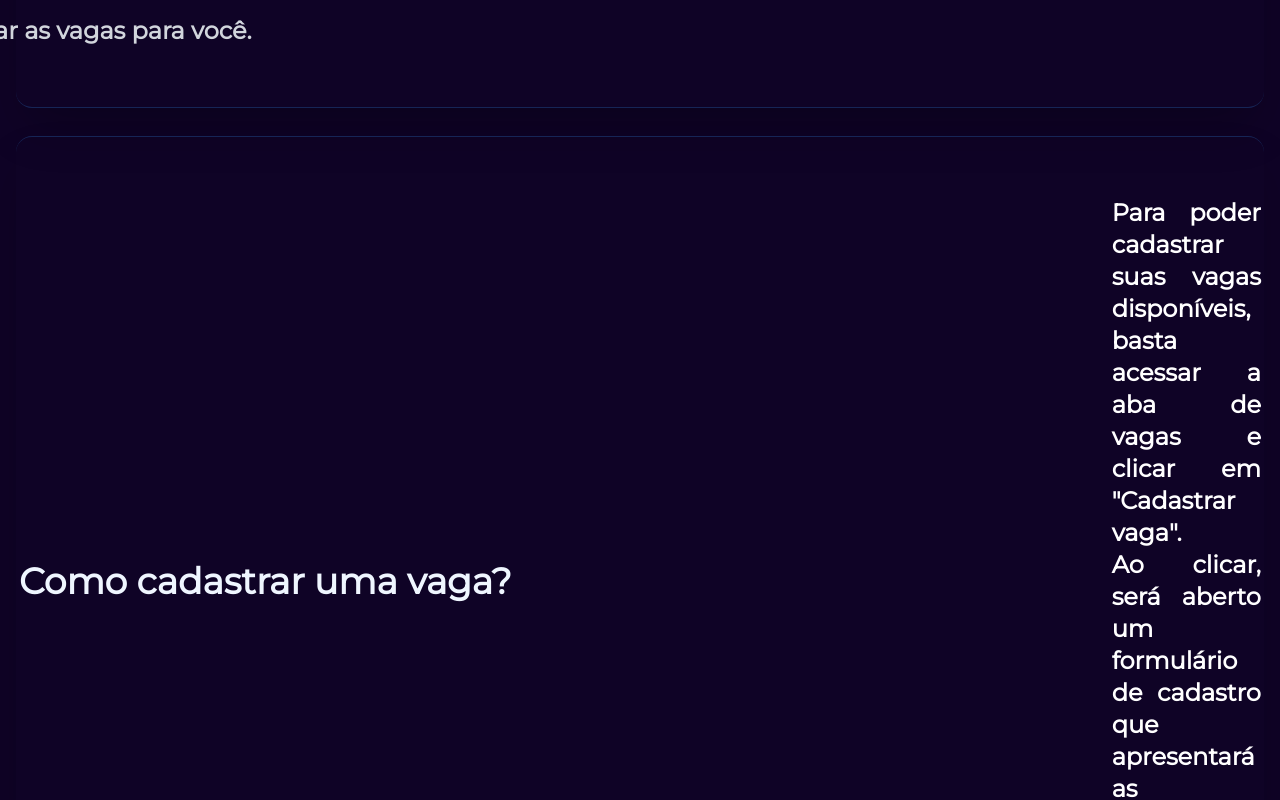
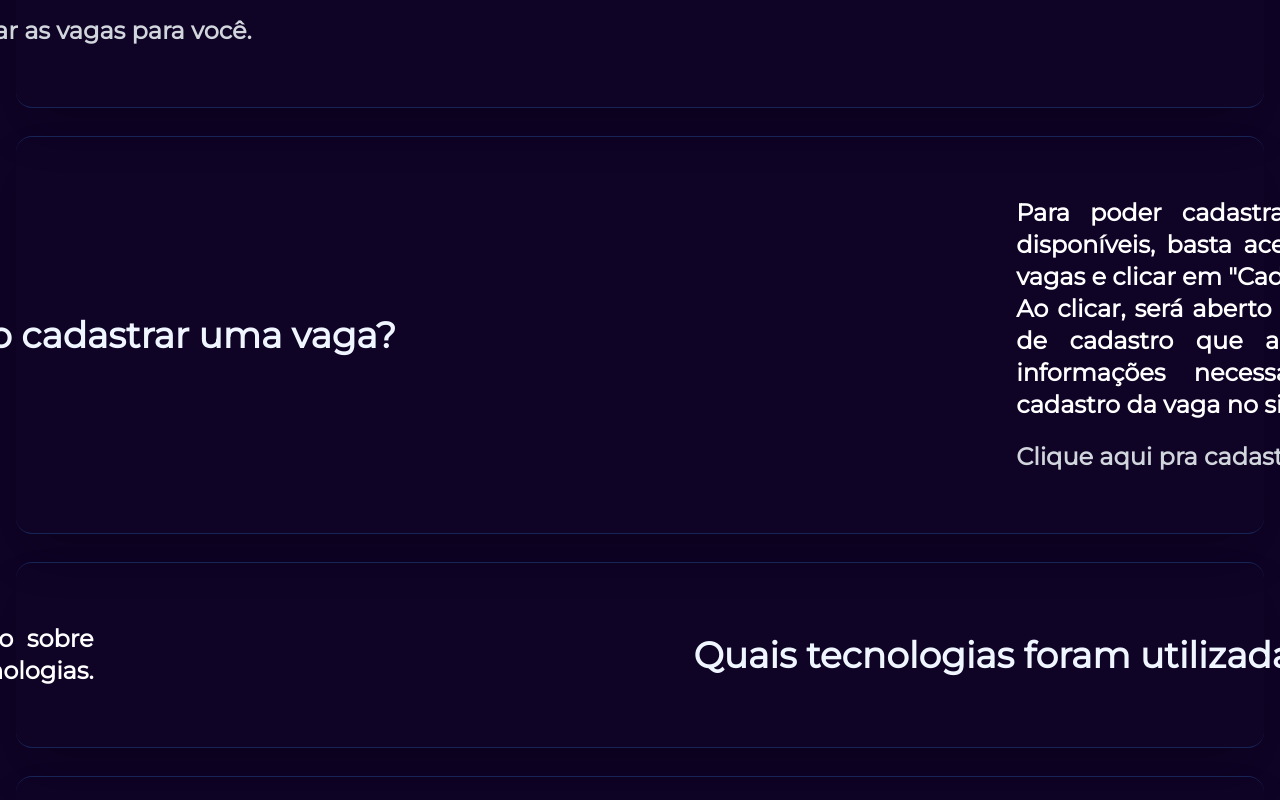
Before and after one commit to GabrielFDevelop/DevJobs, a Next.js app in the folder devJobs/: page / in a window 1280 px wide. Shown: the part 2020-2820 px from the top of the page. Built offline with nearby package versions, Linux system fonts and the light colour scheme.

Commit message:
Nova estilização feita na página Home

```diff
--- a/devJobs/src/app/page.tsx
+++ b/devJobs/src/app/page.tsx
@@ -6,7 +6,7 @@ export default function Home(){
         <article className='flex items-center justify-center mb-20 mt-20'>
           <h1 className='text-6xl text-blue-200 font-extrabold'>Sobre o Projeto</h1>
         </article>
-        <article className='flex w-full align-center justify-center items-center pt-15 pb-15 pl-40 pr-40 mb-7 gap-150 shadow-2xl border-t border-b border-blue-950 rounded-2xl hover:border-blue-800 transition-colors duration-400'>
+        <article className='flex w-full align-center justify-center items-center pt-15 pb-15 pl-40 pr-40 mb-7 gap-150 shadow-2xl border-t border-b border-blue-950 rounded-2xl hover:border-blue-800 hover:scale-103 hover:transition-all duration-400'>
           <h2 className='flex text-4xl font-extrabold text-nowrap pl-20 text-blue-50'>Qual o propósito do projeto?</h2>
           <p className='flex text-2xl font-bold text-justify text-white'>
             Este projeto tem como propósito criar e apresentar vagas disponíveis no mercado para desenvolvedores.
@@ -20,7 +20,7 @@ export default function Home(){
           </p>
         </article>
 
-        <article className='flex w-full align-center justify-center items-center pt-15 pb-15 pl-40 pr-40 mb-7 gap-150 shadow-2xl border-t border-b border-blue-950 rounded-2xl hover:border-blue-800 transition-colors duration-400'>
+        <article className='flex w-full align-center justify-center items-center pt-15 pb-15 pl-40 pr-40 mb-7 gap-150 shadow-2xl border-t border-b border-blue-950 rounded-2xl hover:border-blue-800 hover:scale-103 hover:transition-all duration-400'>
           <span className='flex flex-col text-2xl items-center justify-center gap-5 pl-5'>
             <p className='font-bold text-justify text-white'>
               Para procurar a vaga ideal, você pode acessar a página de vagas na aba de pesquisa ou o link abaixo para ser redirecionado e assim utilizar os
@@ -33,8 +33,9 @@ export default function Home(){
           <h2 className='text-4xl font-extrabold text-blue-50 text-nowrap pr-20'>Como encontrar as vagas para você?</h2>
         </article>
 
-        <article className='flex w-full align-center justify-center items-center pt-15 pb-15 pl-40 pr-40 mb-7 gap-150 shadow-2xl border-t border-b border-blue-950 rounded-2xl hover:border-blue-800 transition-colors duration-400'>
-          <h2 className='text-4xl font-extrabold text-nowrap text-blue-50'>Como cadastrar uma vaga?</h2>
+        <article className='flex w-full align-center justify-center items-center pt-15 pb-15 pl-40 pr-40 mb-7 gap-150 shadow-2xl border-t border-b border-blue-950 rounded-2xl hover:border-blue-800 hover:scale-103 hover:transition-all duration-400'>
+          <h2 className='text-4xl font-extrabold text-nowrap text-blue-50 pl-20'>Como cadastrar uma vaga?</h2>
+          <span className='flex flex-col text-2xl items-center justify-center gap-5 pl-5'>
             <p className='text-2xl font-bold text-justify text-white'>
               Para poder cadastrar suas vagas disponíveis, basta acessar a aba de vagas
               e clicar em "Cadastrar vaga".
@@ -42,14 +43,16 @@ export default function Home(){
               Ao clicar, será aberto um formulário de cadastro que apresentará as informações
               necessárias para o cadastro da vaga no site.
             </p>
+            <Link href="/vagas" className='flex items-center align-center font-bold justify-center text-gray-300 text-nowrap hover:text-gray-500 transition-colors duration-400'>Clique aqui pra cadastrar suas vagas.</Link>
+          </span>
         </article>
 
-        <article className='flex w-full align-center justify-center items-center pt-15 pb-15 pl-40 pr-40 mb-7 gap-150 shadow-2xl border-t border-b border-blue-950 rounded-2xl hover:border-blue-800 transition-colors duration-400'>
+        <article className='flex w-full align-center justify-center items-center pt-15 pb-15 pl-40 pr-40 mb-7 gap-150 shadow-2xl border-t border-b border-blue-950 rounded-2xl hover:border-blue-800 hover:scale-103 hover:transition-all duration-400'>
           <p className='flex text-2xl font-bold text-justify text-white'>Texto sobre tecnologias.</p>
           <h2 className='text-4xl font-extrabold text-nowrap text-blue-50'>Quais tecnologias foram utilizadas?</h2>
         </article>
 
-        <article className='flex w-full align-center justify-center items-center pt-15 pb-15 pl-40 pr-40 mb-7 gap-150 shadow-2xl border-t border-b border-blue-950 rounded-2xl hover:border-blue-800 transition-colors duration-400'>
+        <article className='flex w-full align-center justify-center items-center pt-15 pb-15 pl-40 pr-40 mb-7 gap-150 shadow-2xl border-t border-b border-blue-950 rounded-2xl hover:border-blue-800 hover:scale-103 hover:transition-all duration-400'>
           <h2 className='text-4xl font-extrabold text-nowrap text-blue-50'>Quem desenvolveu o projeto?</h2>
           <p className='text-2xl font-bold text-justify text-white'>Texto sobre os desenvolvedores.</p>
         </article>
```
Lines whose indentation alone changed are shown as unchanged.
